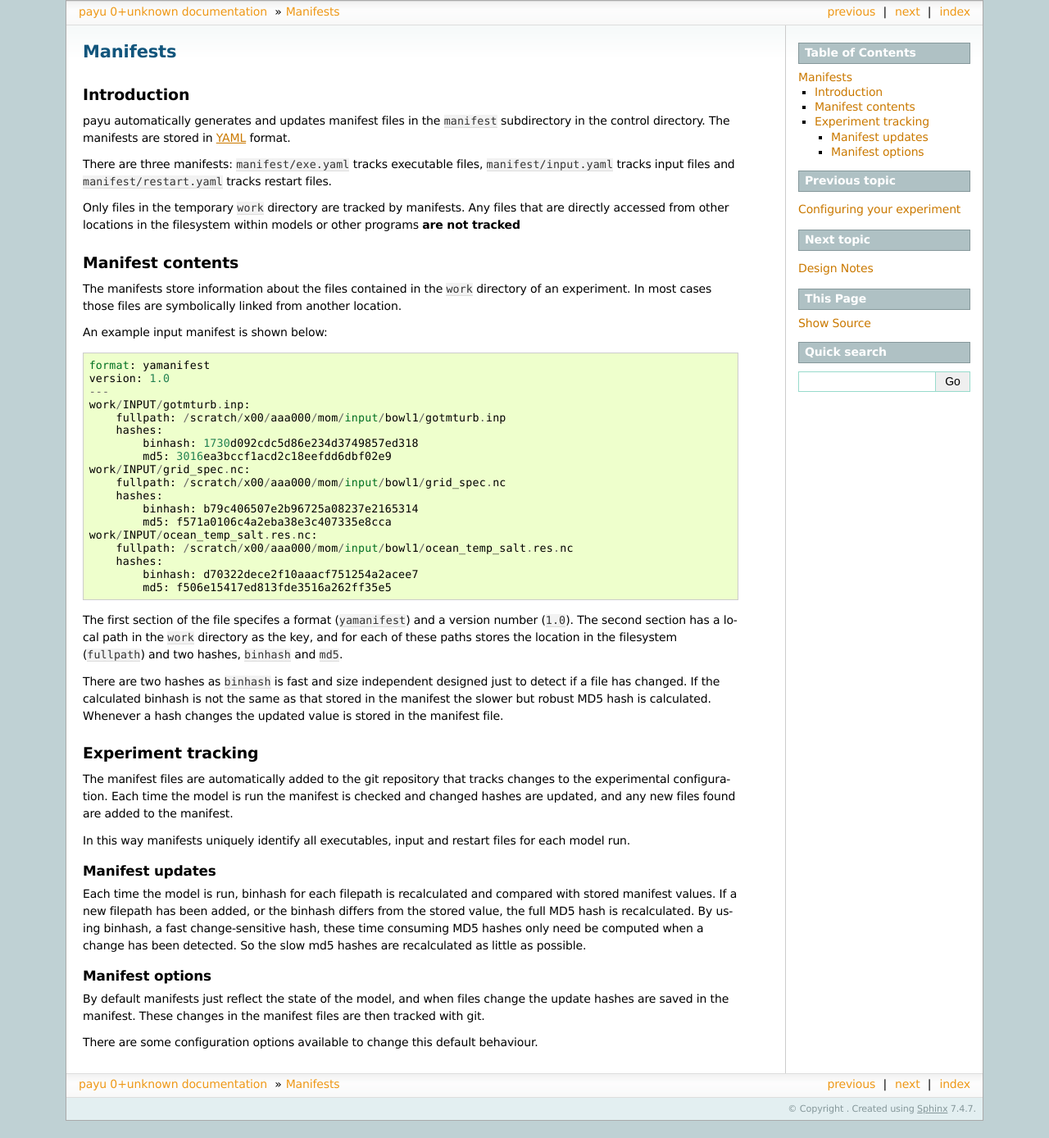
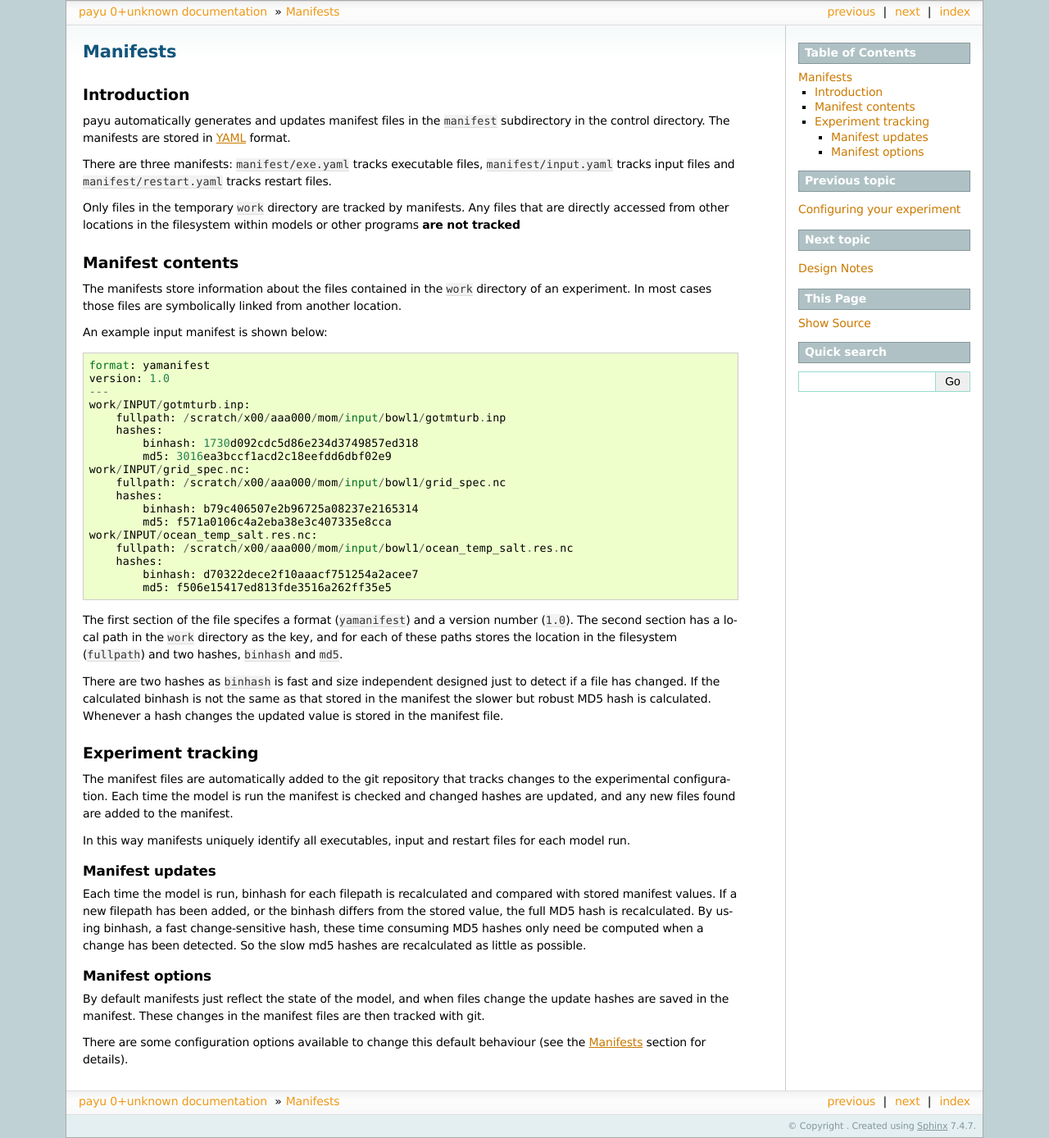
Before and after one commit to payu-org/payu, a Sphinx documentation site: the page built from docs/source/manifests.rst, in a window 1280 px wide. Shown: the whole page at 82% size. Built offline with Sphinx 7.4.7, drawn with Linux system fonts in a browser that asks for light colours; before the commit the page ends 1367 px from its top, so only the background shows below that.

Commit message:
Link manifest option to the config section.

```diff
--- a/docs/source/config.rst
+++ b/docs/source/config.rst
@@ -257,6 +257,8 @@ configuration.
    This overrides the default of using the control directory name (see :ref:`experiment_names`).
    The experiment name is generated as ``<experiment_prefix>-<branch_name>-<UUID>``.
 
+
+.. _manifests-config:
 Manifests
 ---------
 
--- a/docs/source/manifests.rst
+++ b/docs/source/manifests.rst
@@ -86,4 +86,4 @@ change the update hashes are saved in the manifest. These changes in the
 manifest files are then tracked with git.
 
 There are some configuration options available to change this default
-behaviour.
+behaviour (see the :ref:`manifests-config` section for details).
```
